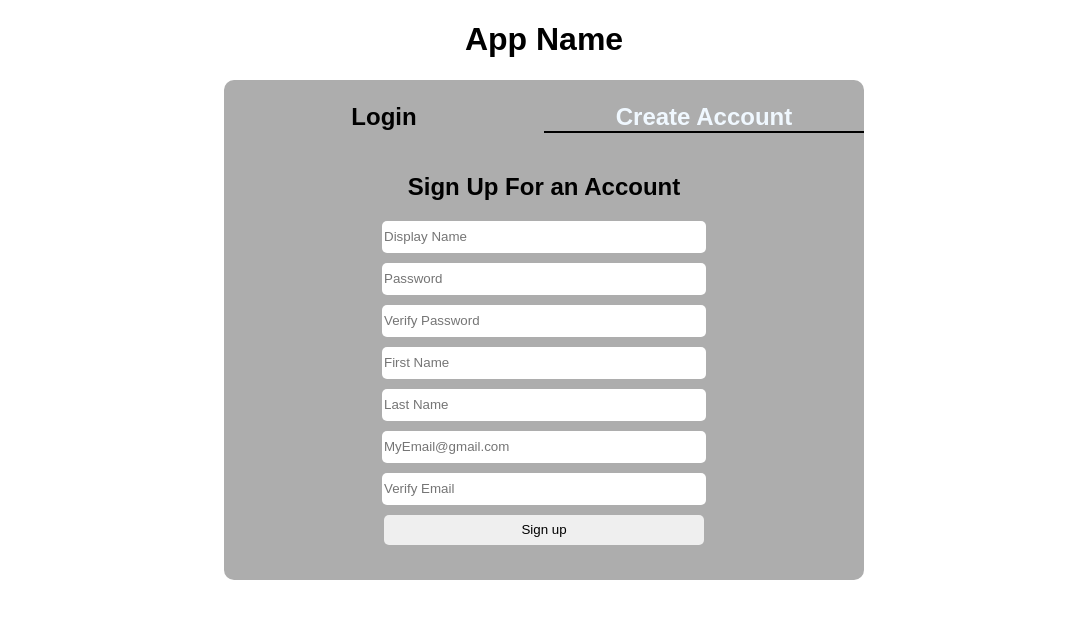
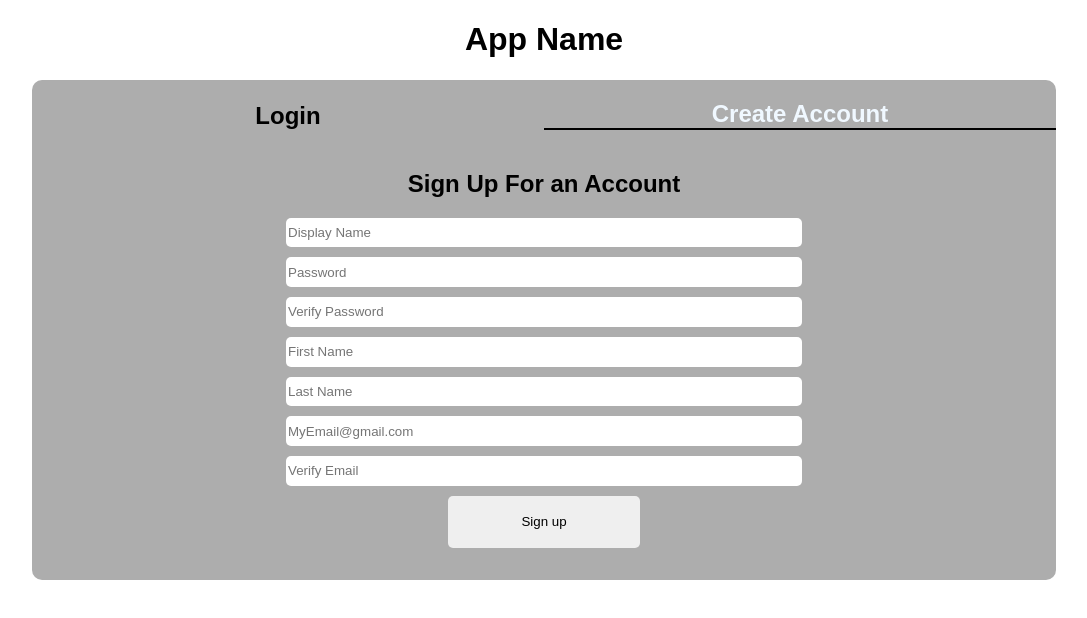
Before and after one commit to thereIsNoSpoon8891/e-commerce_app, a React (Vite) app in the folder client/: page / in a window 1280 px wide. Shown: the top 618 px of the page, without its empty margins (96-1183 px from the left). Built offline with nearby package versions, Linux system fonts and the light colour scheme.

Commit message:
about to rename context, safety commit

```diff
--- a/client/src/assets/app.css
+++ b/client/src/assets/app.css
@@ -8,8 +8,8 @@ body{
     text-align: center;
 }
 
-.auth--sign-in-form{
-    width: 50vw;
+.auth--sign-up-form{
+    width: 80vw;
     height: 500px;
     background-color: rgb(173, 173, 173);
     display: flex;
@@ -20,14 +20,14 @@ body{
     border-radius: 10px;
 }
 
-.auth--sign-in-form button {
-    width: 50%;
-    height: 30px;
+.auth--sign-up-form button {
+    width: 15vw;
+    height: 7vh;
     border-radius: 5px;
     border: none;
 }
 
-.auth--sign-in-form input{
+.auth--sign-up-form input{
     width: 50%;
     height: 30px;
     margin-bottom: 10px;
@@ -36,8 +36,8 @@ body{
 }
 
 .auth--login-form{
-    width: 50vw;
-    height: 300px;
+    width: 80vw;
+    height: 500px;
     background-color: rgb(173, 173, 173);
     display: flex;
     flex-direction: column;
@@ -48,14 +48,14 @@ body{
 }
 
 .auth--login-form button {
-    width: 50%;
-    height: 30px;
+    width: 15vw;
+    height: 7vh;
     border-radius: 5px;
     border: none;
 }
 
 .auth--login-form input{
-    width: 50%;
+    width: 25vw;
     height: 30px;
     margin-bottom: 10px;
     border-radius: 5px;
@@ -63,9 +63,10 @@ body{
 }
 
 .form--toggles{
-    width: 50vw;
+    width: 100%;
     display: flex;
     justify-content: space-around;
+    align-items: flex-end;
 }
 
 .form--toggles h2{
@@ -81,3 +82,30 @@ body{
     color: aliceblue;
     border-bottom: solid black 2px;
 }
+
+.menu--container{
+    margin: auto;
+    width: 400px;
+    height: 400px;
+    background-color: aquamarine;
+}
+
+.header--container{
+    display: flex;
+    justify-content: flex-end;
+    align-items: center;
+    background-color: rgb(102, 199, 129);
+    height: 100px;
+}
+
+.header--container h4{
+    margin: auto;
+}
+
+.header--container h6{
+    margin: 5px;
+}
+
+.header--container button{
+    margin: 5px;
+}
--- a/client/src/components/App.jsx
+++ b/client/src/components/App.jsx
@@ -1,15 +1,25 @@
+import { BrowserRouter as Router, Routes, Route } from 'react-router-dom'
 import AuthForm from "./AuthForm"
-
-
-
+import { useContext } from 'react'
+import { DataContext } from '../context/DataProvider'
+import Home from './Home'
+import Header from './Header'
 
 function App() {
 
+  const { token } = useContext(DataContext)
 
   return (
     <>
-      <AuthForm />
-    </>
+  <Router>
+        {token && <Header />}
+    <Routes>
+        <Route path="/" element={token ? <Home /> : <AuthForm /> } />
+
+    </Routes>
+  </Router>
+      </>
+
   )
 }
 
--- a/client/src/components/AuthForm.jsx
+++ b/client/src/components/AuthForm.jsx
@@ -125,7 +125,7 @@ return (
 
         :
 
-    <form onSubmit={handleSignUp} className="auth--sign-in-form">
+    <form onSubmit={handleSignUp} className="auth--sign-up-form">
         <div className="form--toggles">
             <h2 onClick={navToLogin} >Login</h2>
             <h2 onClick={navToSignup} className="highlight-signin">Create Account</h2>
--- /dev/null
+++ b/client/src/components/Header.jsx
@@ -0,0 +1,30 @@
+import { useState, useContext } from 'react'
+import { DataContext } from '../context/DataProvider';
+
+
+const Header = () => {
+
+    const [toggleMenu, setToggleMenu] = useState(false);
+
+    const { profile, logout } = useContext(DataContext)
+
+
+
+return (
+<div className='header--container'>
+    <h4>
+        App Name
+    </h4>
+
+    <h6>
+       Signed in as: {profile.displayName}
+    </h6>
+    <button onClick={logout}>
+        Logout
+    </button>
+
+</div>
+)
+}
+
+export default Header
--- a/client/src/components/Home.jsx
+++ b/client/src/components/Home.jsx
@@ -1,11 +1,18 @@
-
+import { useState, useContext } from 'react'
+import { DataContext } from '../context/DataProvider'
+import ItemList from './ItemList'
 
 
 
 const Home = () => {
 
+    const { profile } = useContext(DataContext);
+
+
+
 return (
 <>
+Home
 </>
 )
 }
--- a/client/src/context/DataProvider.jsx
+++ b/client/src/context/DataProvider.jsx
@@ -7,12 +7,14 @@ function DataContextProvider (props) {
 
     const { children } = props;
 
-    const pofileProps = {
+    const profileProps = {
         profile: JSON.parse(localStorage.getItem("profile")) || {},
         token: localStorage.getItem("token") || ""
 }
 
-    const [profileData, setProfileData] = useState(pofileProps);
+    const [profileData, setProfileData] = useState(profileProps);
+
+    const { profile, token } = profileData;
 
     function signup (credentials) {
         axios.post("/api/auth/signup", credentials)
@@ -36,11 +38,20 @@ function DataContextProvider (props) {
             .catch(err => console.log(err))
     }
 
+    function logout () {
+        localStorage.removeItem("token");
+        localStorage.removeItem("profile");
+        setProfileData(profileProps)
+    }
+
 return (
 <DataContext.Provider
 value={{
     signup,
-    login
+    login,
+    logout,
+    profile,
+    token
 }}>
     {children}
 </DataContext.Provider>
```
Also changed, not shown: client/src/components/Menu.jsx (added, +12 -0 lines), client/src/components/ProtectedRoutes.jsx (added).
